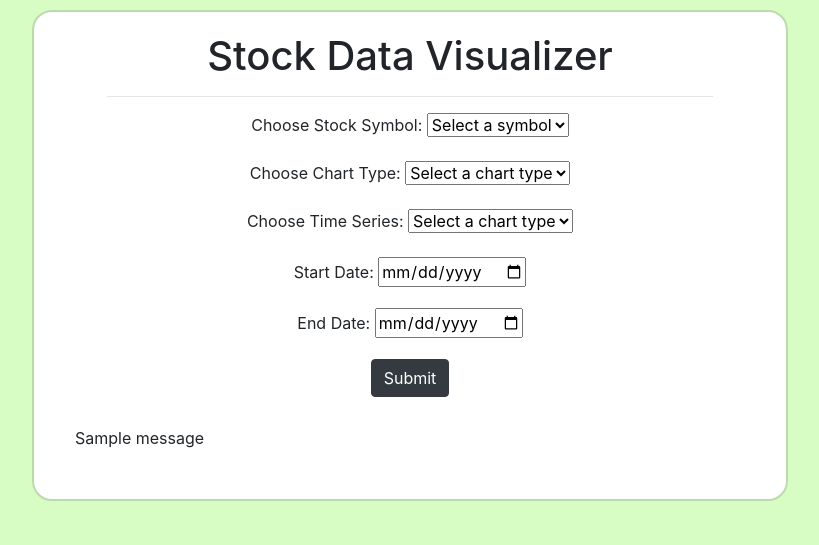
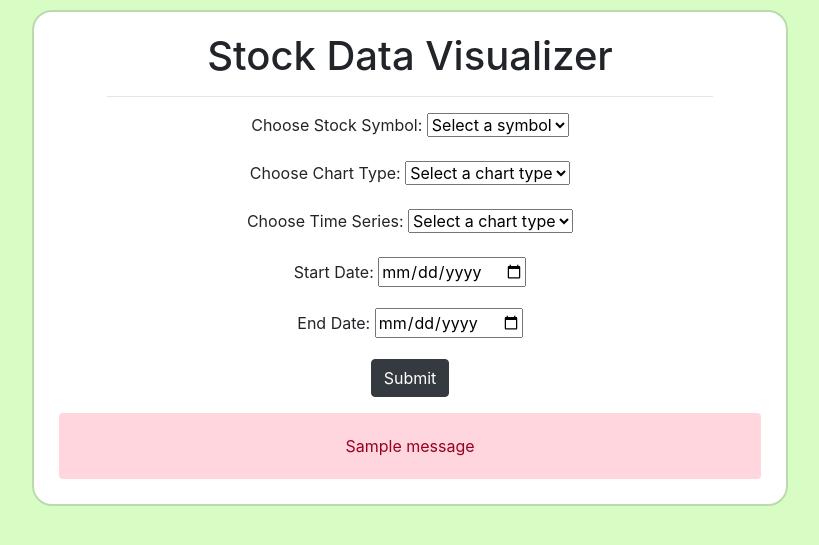
Before and after one commit to alyssa-norrenberns/Stock-Data-Visualization-on-the-Web, a Flask app: page / in a window 1280 px wide. Shown: the top 545 px of the page, without its empty margins (230-1049 px from the left). Run offline with Flask 3, Linux system fonts and the light colour scheme; one stand-in notice (Sample message) is shown.

Commit message:
fixes for intradaily + dynamic x-tick display
also added error message styling and removed unused script

```diff
--- a/app.py
+++ b/app.py
@@ -13,10 +13,18 @@ app.config['SECRET_KEY'] = 'your secret key' # move to .config or .env file in p
 
 api_key = "SI1O16E6XH389GHD"
 
+# convert string to datetime object
+def str_to_datetime(str_date):
+    return datetime.strptime(str_date, "%Y-%m-%d")
+
 # get the start month for intraday time series
 def get_start_year_month(start_date):
-    year = start_date.strftime("%Y")
-    month = start_date.strftime("%m")
+    # convert string to datetime
+    dt_start_date = str_to_datetime(start_date)
+
+    # isolate year and month
+    year = dt_start_date.strftime("%Y")
+    month = dt_start_date.strftime("%m")
     return (year + "-" + month)
 
 # create URL endpoints for API requests (returns URL)
@@ -103,13 +111,28 @@ def create_chart(data, symbol, chart_type, timeseries, start_date, end_date):
         print("\nError: No stock data found for the selected date range")
         exit(1)
 
+    # convert start and end dates to datetime
+    dt_start_date = str_to_datetime(start_date)
+    dt_end_date = str_to_datetime(end_date)
+
+    # calculate distance between start and end dates
+    distance = (dt_end_date - dt_start_date).days
+    print(f"distance between start and end date: {distance} day(s)")
+
     # create chart
     if chart_type == "bar":
-        chart = pygal.Bar(x_label_rotation=20)
+        # check distance to determine x-tick settings
+        if distance > 10:
+            chart = pygal.Bar(x_label_rotation=20, x_labels_major_every=10, show_minor_x_labels=False)
+        else:
+            chart = pygal.Bar(x_label_rotation=20)
     else:
+        # check distance to determine x-tick settings
+        if distance > 10:
+            chart = pygal.Line(x_label_rotation=20, x_labels_major_every=10, show_minor_x_labels=False)
         chart = pygal.Line(x_label_rotation=20)
 
-    chart.title = f"Stock Data for {symbol.upper()}: {start_date} to {end_date}"
+    chart.title = f"{timeseries.capitalize()} Stock Data for {symbol.upper()}: {start_date} to {end_date}"
     chart.x_labels = dates
     chart.add('Open', open_prices)
     chart.add('High', high_prices)
--- a/static/custom-styles.css
+++ b/static/custom-styles.css
@@ -9,6 +9,13 @@ hr {
     border-width: 0.1rem;
 }
 
+.alert {
+    padding: 20px;
+    margin: 5px;
+    color: #970020;
+    background-color: #ffd5de;
+}
+
 .foreground {
     padding: 20px;
     background-color: #fff;
--- a/templates/base.html
+++ b/templates/base.html
@@ -17,15 +17,12 @@
 
             <!-- display  any flash messages when a page is loaded -->
             {% for message in get_flashed_messages() %}
-                <div class="alert">{{ message }}</div>
+                <div class="alert text-center">{{ message }}</div>
             {% endfor %}
 
             <!-- display chart -->
              {% block chart %} {% endblock %}
         </div>
     </div>
-
-    <!-- custom script -->
-    <script src="../static/index.js"></script>
 </body>
 </html>
```
